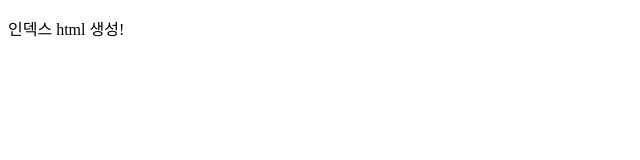
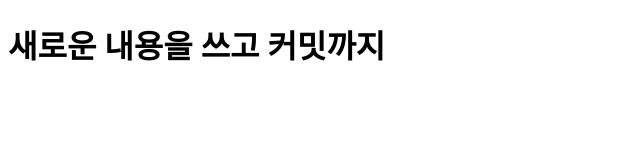
Before and after one commit to Songehyun/20240614_git_test, a website: page index.html in a window 1280 px wide. Shown: the whole page, without its empty margins (0-640 px from the left). Drawn offline with Linux system fonts and the light colour scheme.

Commit message:
index.html에 h1태그와 내용 추가

```diff
--- a/index.html
+++ b/index.html
@@ -7,6 +7,6 @@
     <title>Document</title>
   </head>
   <body>
-    <p>인덱스 html 생성!</p>
+    <h1>새로운 내용을 쓰고 커밋까지</h1>
   </body>
 </html>
```
